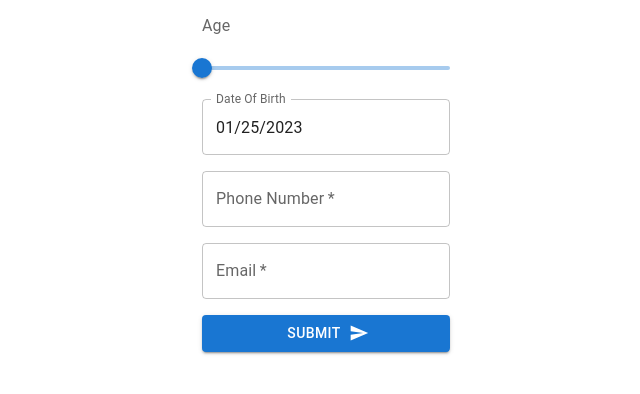
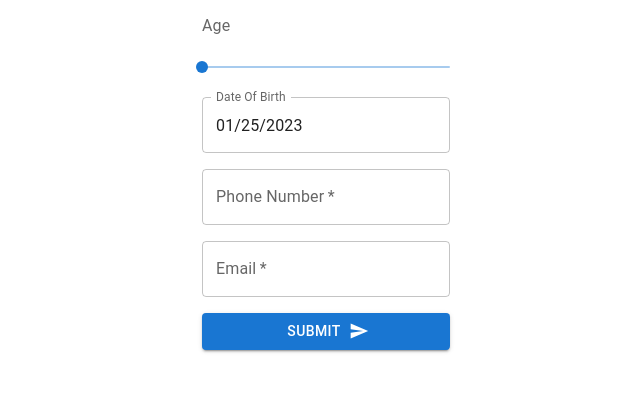
Before and after one commit to jthomas-rsi/ReactHookFormPractice, a React (Create React App) app: page / in a window 1280 px wide. Shown: the part 210-604 px from the top of the page, without its empty margins (314-954 px from the left). Built offline with nearby package versions, Linux system fonts and the light colour scheme.

Commit message:
FirstForm working as desired logging data onSubmit (#3)

```diff
--- a/src/App.tsx
+++ b/src/App.tsx
@@ -2,5 +2,9 @@ import "./styles.css";
 import FirstForm from "./components/FirstForm";
 
 export default function App() {
-  return <FirstForm />;
+  return (
+  <>
+  <FirstForm />
+  </>
+  )
 }
--- a/src/components/FirstForm.tsx
+++ b/src/components/FirstForm.tsx
@@ -24,14 +24,13 @@ interface FormData {
 const FirstForm = () => {
   //destructure methods from useForm hook
   const {
-    register,
     handleSubmit,
     reset,
     control,
-    formState: { errors }, // allows us to set logic based returns for form sections
+    formState: { errors },
   } = useForm<FormData>();
 
-  //create function to handle from submission
+  //function logs form data to console
   const handleFormSubmit = (data: FormData) => {
     console.log(data);
     reset();
@@ -91,19 +90,20 @@ const FirstForm = () => {
           <Controller
             name="age"
             control={control}
-            render={({ fieldState: { error } }) => (
+            render={({ field: { onChange, value } }) => (
               <>
                 <InputLabel id="ageSelect-label">{"Age"}</InputLabel>
                 <Slider
-                  size="medium"
+                  size="small"
                   min={0}
                   max={100}
+                  value={value}
+                  onChange={onChange}
                   aria-label="age picker"
                   valueLabelDisplay="auto"
                 />
               </>
             )}
-            rules={{ required: "You need to pick an age" }}
           />
 
           {/* Date Of birth */}
@@ -164,8 +164,7 @@ const FirstForm = () => {
           />
 
           {/* Submit Button */}
-          {/* TODO: Kink button to form submit */}
-          <Button type="submit" variant="contained" endIcon={<SendIcon />}>
+          <Button type="submit" variant="contained"  color='primary' endIcon={<SendIcon />}>
             Submit
           </Button>
         </Stack>
--- a/src/index.tsx
+++ b/src/index.tsx
@@ -4,8 +4,8 @@ import { createRoot } from "react-dom/client";
 import App from "./App";
 
 const rootElement = document.getElementById("root");
-const root = createRoot(rootElement!);
-
+  if( !rootElement ) throw new Error('Failed to find root element')
+const root = createRoot(rootElement);
 root.render(
   <StrictMode>
     <App />
```
